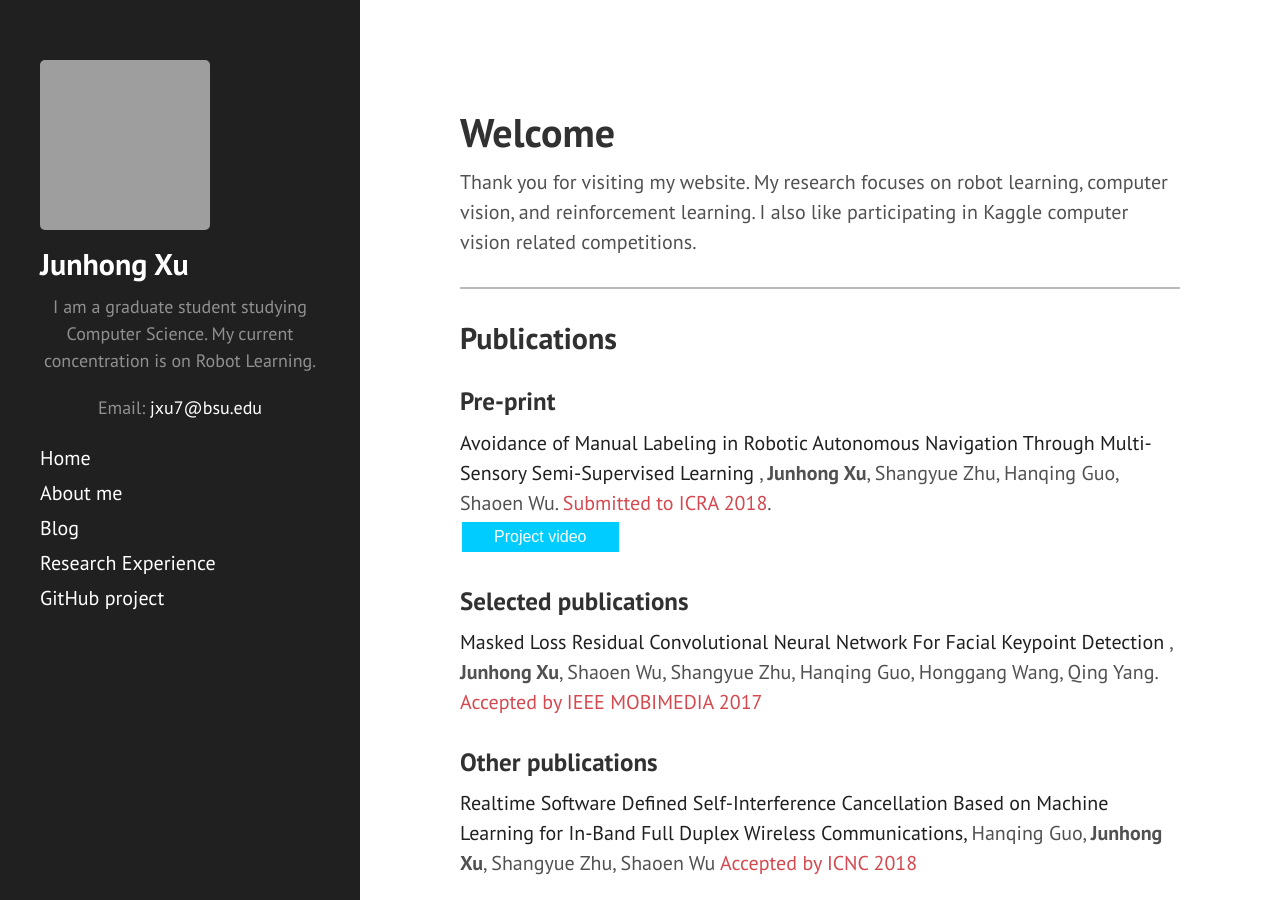
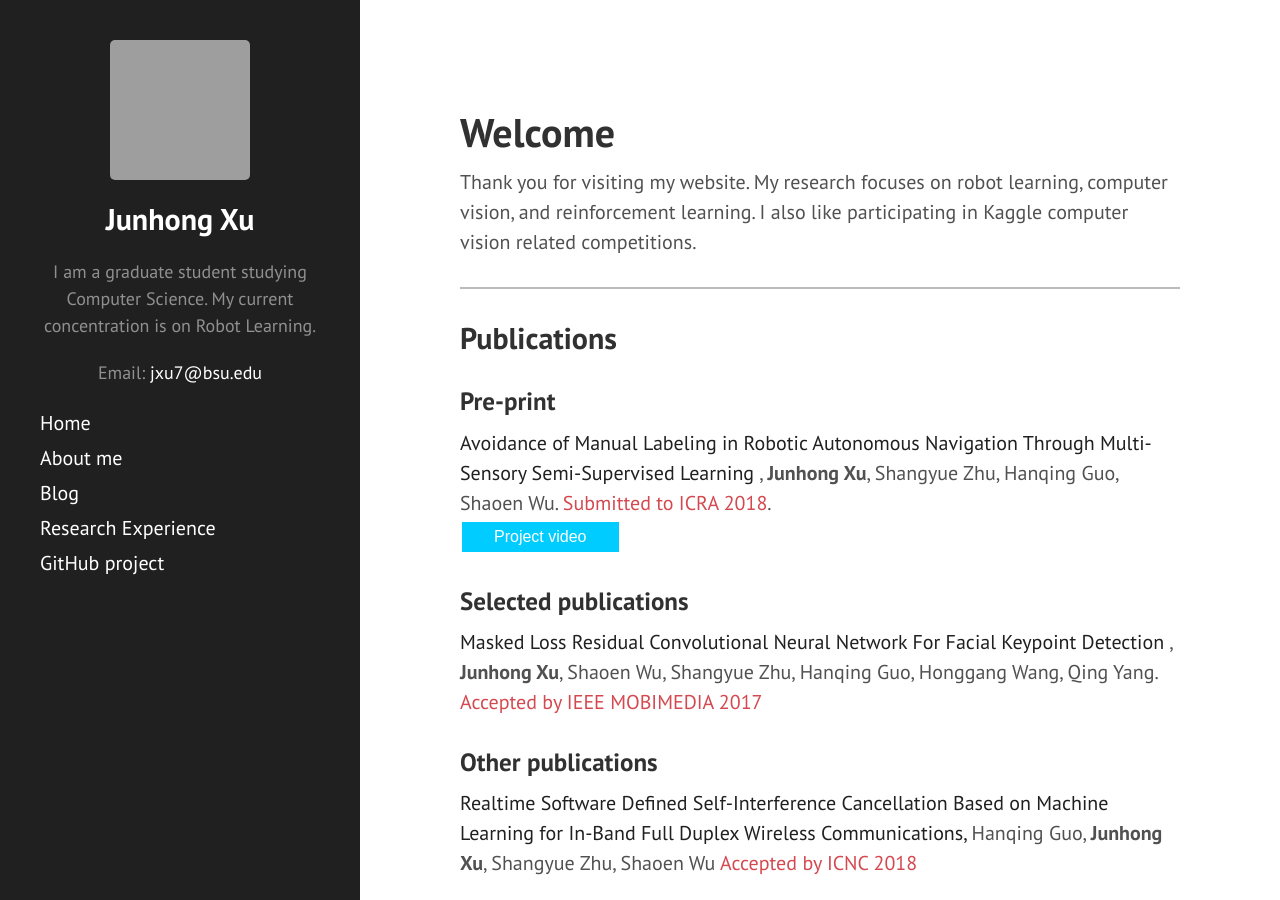
Before and after one commit to JunhongXu/JunhongXu.github.io, a Jekyll site: the page built from index.html, in a window 1280 px wide and 900 px high. Built offline with Jekyll 4.4.1, drawn with Linux system fonts in a browser that asks for light colours; the list of posts is cut into pages by our own code; grey boxes are pictures that could not be loaded.

Commit message:
modified picture

```diff
--- a/_includes/sidebar.html
+++ b/_includes/sidebar.html
@@ -1,11 +1,13 @@
 <div class="sidebar">
   <div class="container">
     <div class="sidebar-about">
-        <a href="{{ site.baseurl }}/index.html" class="site-avatar"><img src="{{ site.avatar }}" /></a>
+      <div >
+        <a href="{{ site.baseurl }}/index.html " ><img src="{{ site.avatar }}" align="middle" style="width: 50%;margin-right: auto;
+         margin-left: auto; display: block;" /></a>
+      </div>
       <h2>
-
         <a href="{{ site.baseurl }}/index.html">
-          {{ site.title }}
+          <p style="text-align: center">{{ site.title }}</p>
         </a>
       </h2>
         <p class="lead" style="font-size: 18px; text-align: center">{{ site.description }}</p>
```
